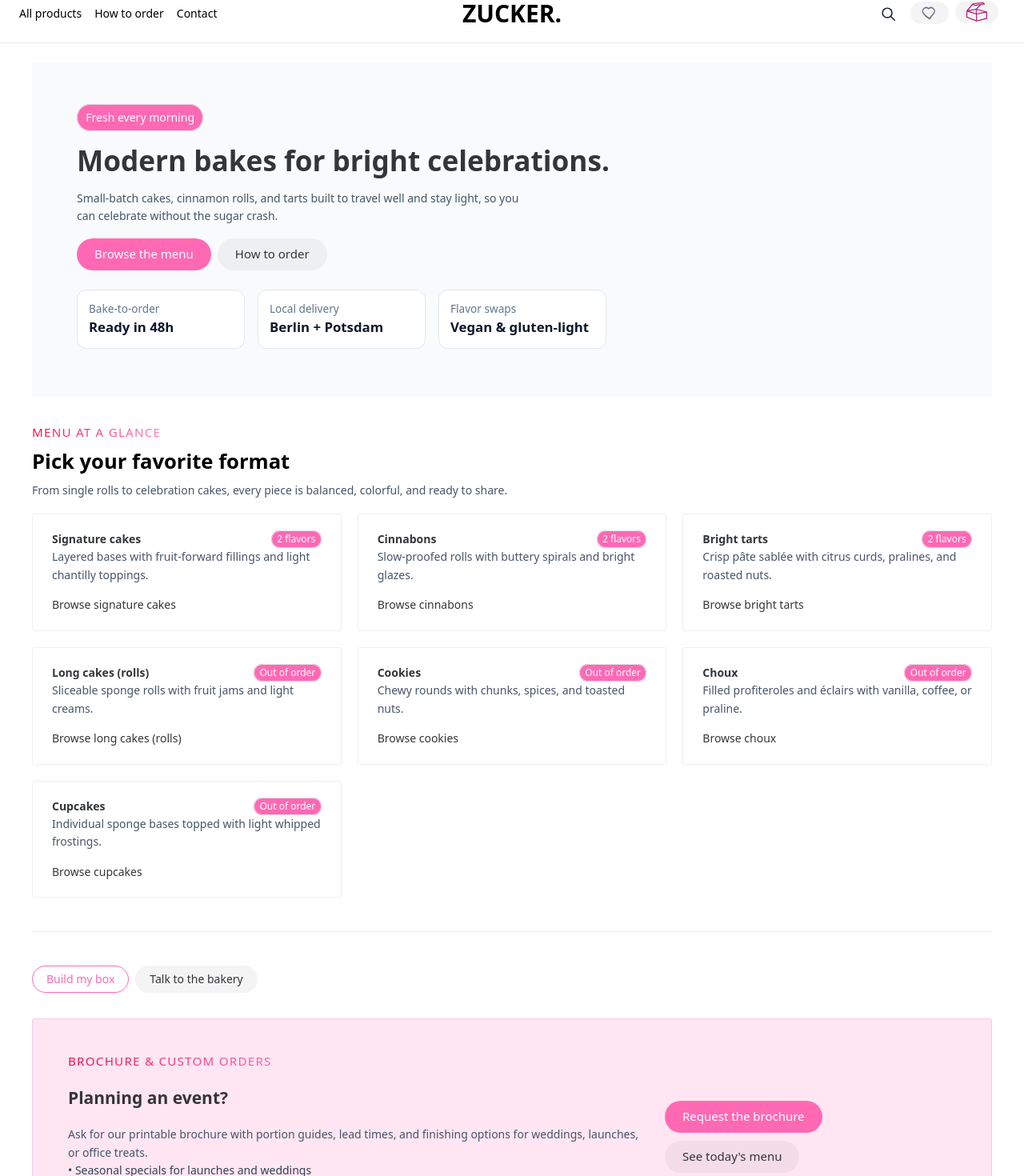
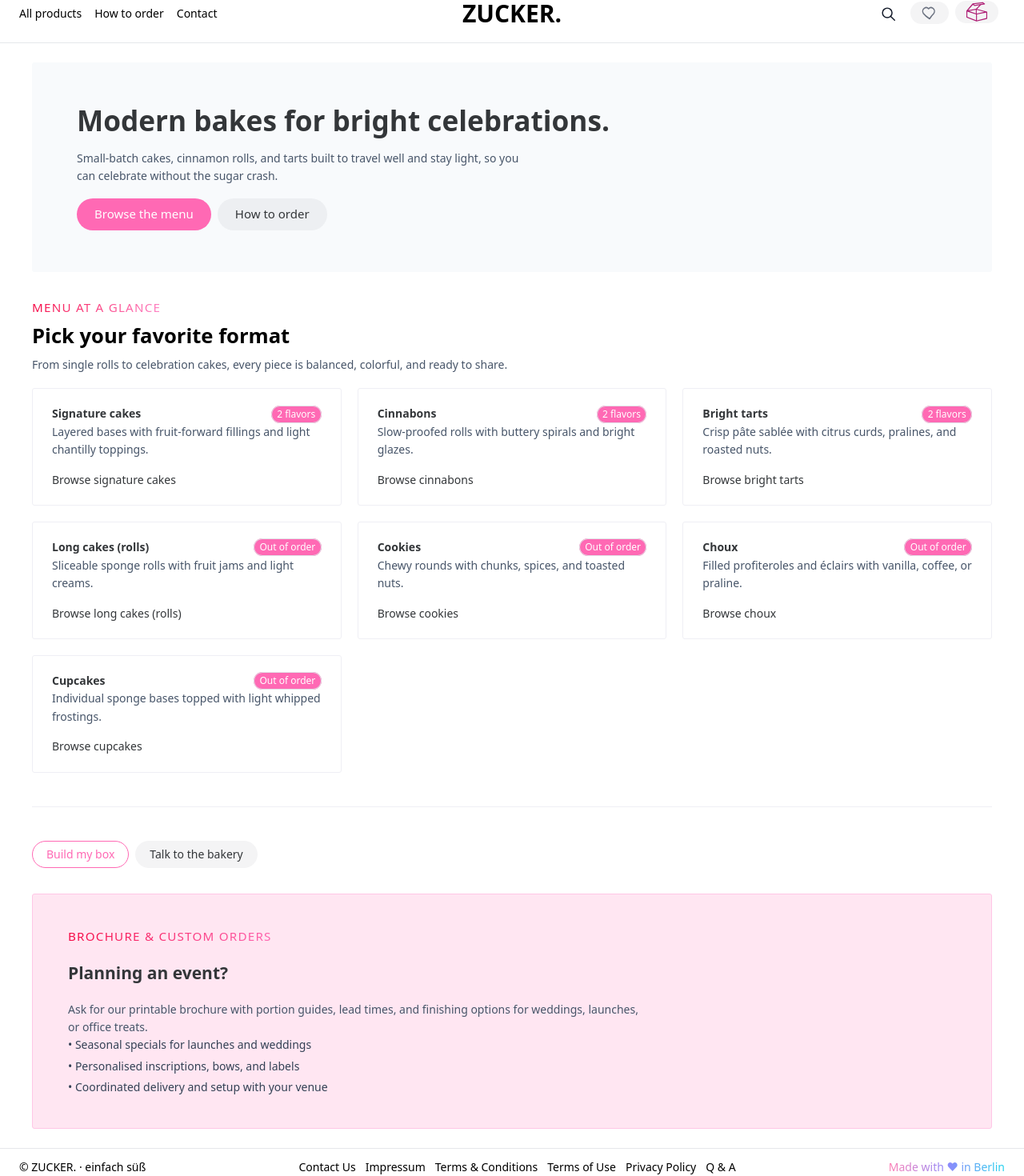
Before and after one commit to katiadobra/lollypop-vue, a Vue app: page / in a window 1280 px wide. Shown: the part 67-1537 px from the top of the page at 80% size. Built offline with nearby package versions, Linux system fonts and the light colour scheme.

Commit message:
choir: small fixes on home page

```diff
--- a/src/pages/HomePage.vue
+++ b/src/pages/HomePage.vue
@@ -4,14 +4,6 @@
       <n-grid cols="1 900:2" x-gap="24" y-gap="24" responsive="screen">
         <n-grid-item>
           <div class="hero-copy">
-            <n-tag
-              size="large"
-              round
-              :color="{ color: accentColor, textColor: '#ffffff' }"
-              class="hero-tag"
-            >
-              Fresh every morning
-            </n-tag>
             <h1 class="hero-title">Modern bakes for bright celebrations.</h1>
             <p class="hero-lead">
               Small-batch cakes, cinnamon rolls, and tarts built to travel well and stay light, so
@@ -27,26 +19,8 @@
               </RouterLink>
             </n-space>
 
-            <div class="hero-highlights">
-              <n-space size="large" wrap>
-                <div
-                  v-for="highlight in highlightPills"
-                  :key="highlight.label"
-                  class="highlight-card"
-                >
-                  <div class="highlight-label">{{ highlight.label }}</div>
-                  <div class="highlight-value">{{ highlight.value }}</div>
-                </div>
-              </n-space>
-            </div>
           </div>
         </n-grid-item>
-
-        <!-- <n-grid-item>
-          <div class="hero-image">
-            <img src="/base.png" alt="Assorted pastries" />
-          </div>
-        </n-grid-item> -->
       </n-grid>
     </n-card>
 
@@ -94,31 +68,6 @@
         </RouterLink>
       </n-space>
     </section>
-    <!-- <n-grid-item>
-          <n-card class="hero-sidecard" size="large" title="What we bake" embedded>
-            <div class="hero-sidecard-grid">
-              <div v-for="type in typeCards" :key="type.type" class="sidecard-item">
-                <div class="sidecard-top">
-                  <n-tag :type="type.accent" size="small" round>
-                    {{ type.count ? `${type.count} options` : 'Out of order' }}
-                  </n-tag>
-                  <span class="sidecard-type">{{ type.title }}</span>
-                </div>
-                <p class="sidecard-copy">{{ type.description }}</p>
-              </div>
-            </div>
-
-            <n-divider />
-            <n-space size="small">
-              <RouterLink to="/cart" class="link-button">
-                <n-button size="medium" color="#ff69b4" ghost round>Build my box</n-button>
-              </RouterLink>
-              <RouterLink to="/contact" class="link-button">
-                <n-button size="medium" secondary round>Talk to the bakery</n-button>
-              </RouterLink>
-            </n-space>
-          </n-card>
-        </n-grid-item> -->
 
     <section class="section brochure">
       <n-card class="brochure-card" :bordered="false">
@@ -141,15 +90,6 @@
               </div>
             </n-space>
           </div>
-
-          <div class="brochure-actions">
-            <RouterLink to="/contact" class="link-button">
-              <n-button color="#ff69b4" size="large" round>Request the brochure</n-button>
-            </RouterLink>
-            <RouterLink to="/products" class="link-button">
-              <n-button size="large" tertiary round>See today's menu</n-button>
-            </RouterLink>
-          </div>
         </div>
       </n-card>
     </section>
@@ -163,13 +103,6 @@ import { branding } from '../config/branding';
 import { useProductsStore } from '../stores/products';
 
 const productsStore = useProductsStore();
-const deliveryArea = branding.deliveryArea;
-
-const highlightPills = [
-  { label: 'Bake-to-order', value: 'Ready in 48h' },
-  { label: 'Local delivery', value: deliveryArea },
-  { label: 'Flavor swaps', value: 'Vegan & gluten-light' },
-];
 
 const accentColor = '#ff69b4';
 
```
